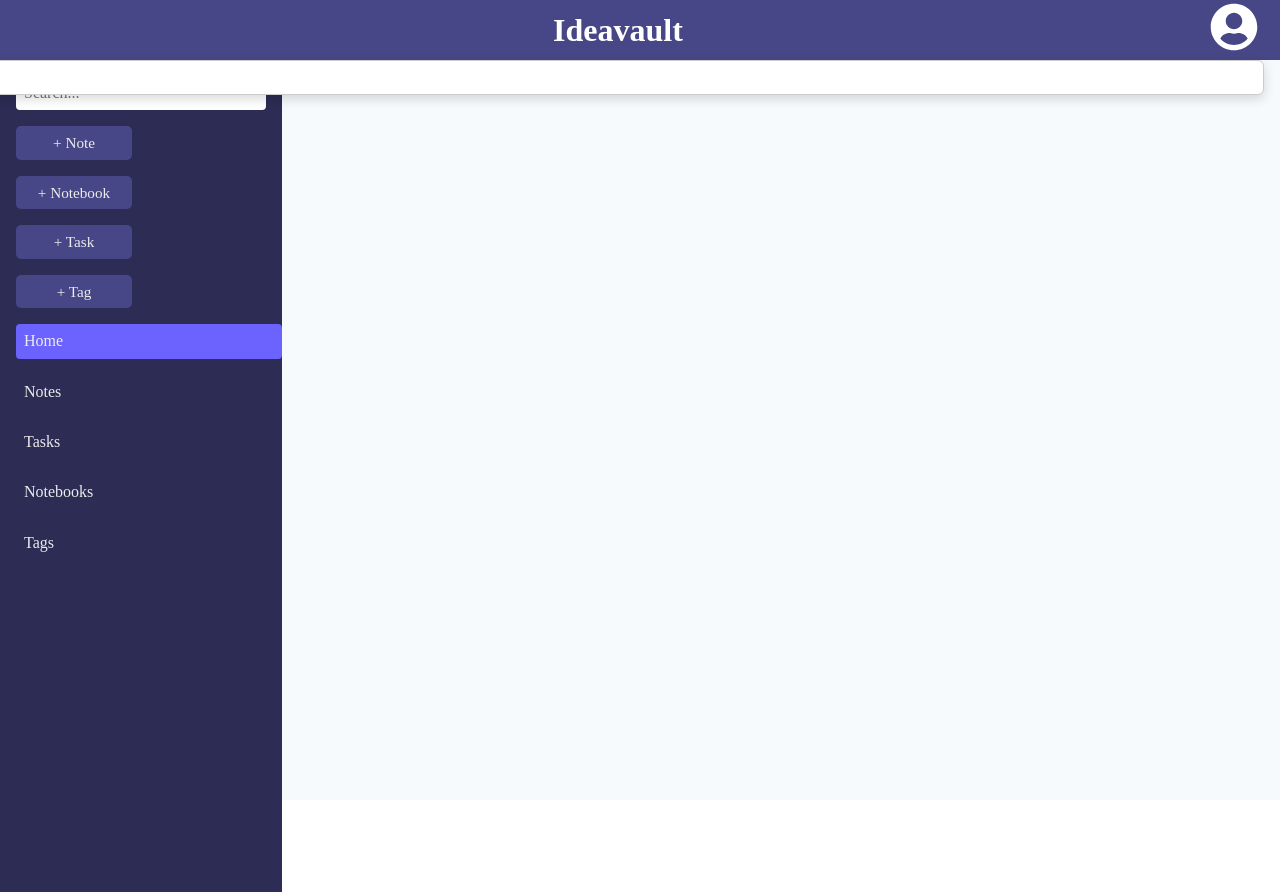
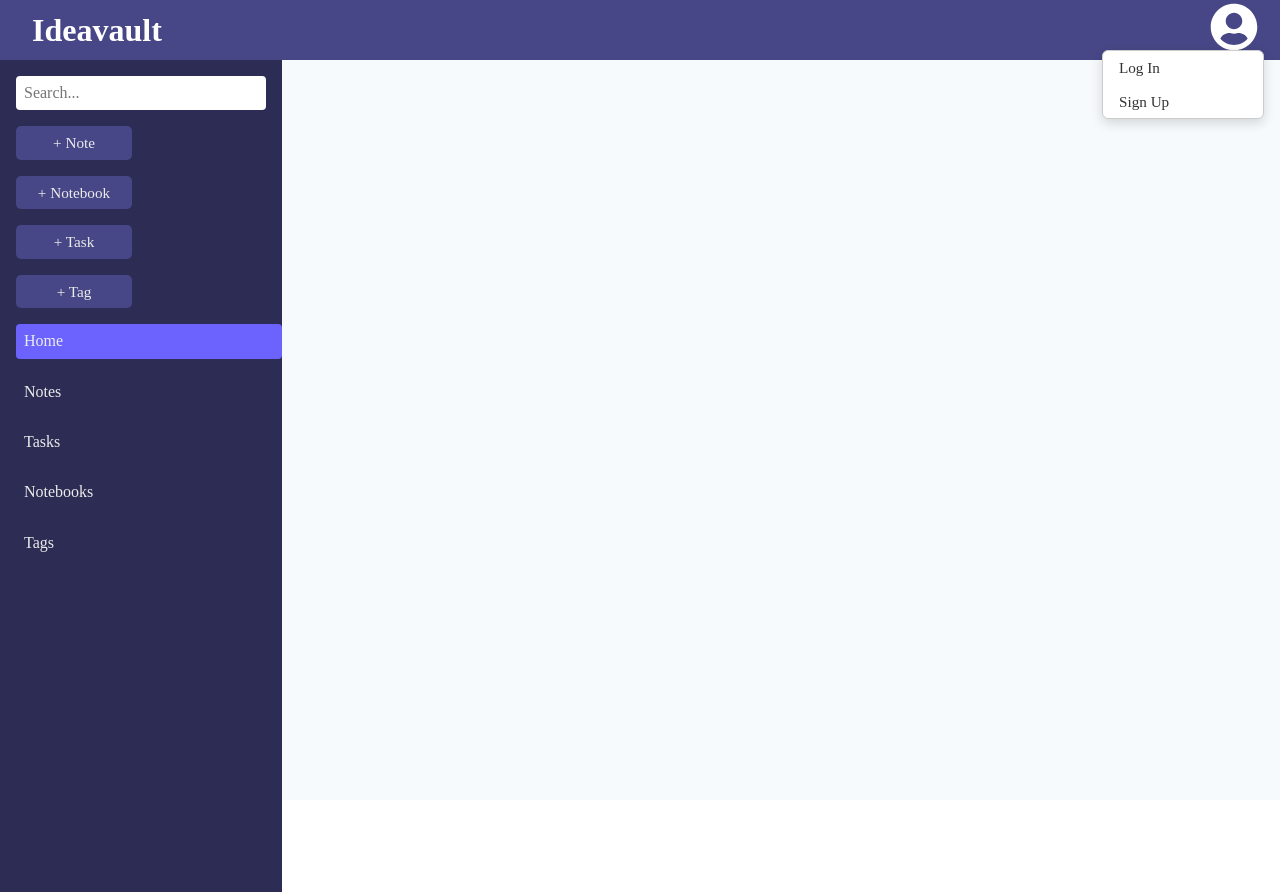
Before and after one commit to kaidenkliegl/IdeaVault, a React (Vite) app in the folder react-vite/: page /home in a window 1280 px wide. Both pictures are taken after a click on the button 1233 px from the left and 27 px from the top of the page. Built offline with nearby package versions, Linux system fonts and the light colour scheme; no server answers.

Commit message:
added a home page

```diff
--- /dev/null
+++ b/react-vite/src/components/HomePage/HomePage.css
@@ -0,0 +1,14 @@
+.homepage-container {
+    display: flex;
+    gap: 1rem;
+    padding: 1rem;
+    align-items: flex-start;
+  }
+
+  .home-notes {
+    flex: 2;
+  }
+
+  .home-notebooks {
+    flex: 1;
+  }
--- /dev/null
+++ b/react-vite/src/components/HomePage/HomePage.jsx
@@ -0,0 +1,19 @@
+
+import AllNotesList from '../NotesPage/UserNotes';
+import NotebookList from '../Notebooks/NotebookList';
+import './Homepage.css';  // Optional: for styling
+
+function HomePage() {
+  return (
+    <div className="homepage-container">
+      <div className="home-notes">
+        <AllNotesList />
+      </div>
+      <div className="home-notebooks">
+        <NotebookList />
+      </div>
+    </div>
+  );
+}
+
+export default HomePage;
--- a/react-vite/src/components/Navigation/Navigation.css
+++ b/react-vite/src/components/Navigation/Navigation.css
@@ -18,7 +18,7 @@
   display: flex;
 }
 
-.Navbar li {
+.Navbar li h1{
   margin-left: 1rem;
   color: white;
 }
--- a/react-vite/src/components/Navigation/Navigation.jsx
+++ b/react-vite/src/components/Navigation/Navigation.jsx
@@ -6,7 +6,6 @@ function Navigation() {
   return (
     <div className="Navbar">
       <ul>
-        <li><div></div></li>
         <li><h1>Ideavault</h1></li>
         <li>
           <ProfileButton />
--- a/react-vite/src/components/Navigation/ProfileButton.css
+++ b/react-vite/src/components/Navigation/ProfileButton.css
@@ -1,5 +1,6 @@
-.profile-button svg {
-    font-size: 3rem;
+.profile-wrapper {
+  position: relative;
+  display: inline-block;
 }
 
 .profile-button {
@@ -17,31 +18,47 @@
   color: #d1d1d1;
 }
 
-  /* Dropdown menu */
+.profile-button svg {
+  font-size: 3rem;
+}
+
 .profile-dropdown {
   position: absolute;
   top: 60px;
-    right: 1rem;
+  right: 0;
   background-color: #ffffff;
   border: 1px solid #ccc;
   border-radius: 6px;
   padding: 0.5rem 0;
   list-style: none;
   margin: 0;
-    min-width: 180px;
+  min-width: 160px;
+  max-width: 280px;
+  width: max-content;
   box-shadow: 0 4px 12px rgba(0, 0, 0, 0.15);
   z-index: 1000;
+  max-width: 200px;
+  left: auto;
+  display: flex;
+  flex-direction: column;
 }
-
-  .profile-dropdown li {
+.logout-btn {
+  background-color: #474787;
+}
+li .logout-btn:hover {
+  background-color: #6c63ff;
+}
+li .profile-dropdown li {
   padding: 0.5rem 1rem;
   font-size: 0.95rem;
   color: #333;
   cursor: pointer;
+  white-space: normal;
+  max-width: 260px; /* limit item width */
 }
 
 .profile-dropdown li:hover {
-    background-color: #f5f5f5;
+  text-decoration: none;
 }
 
 .profile-dropdown button {
@@ -53,8 +70,25 @@
   padding: 0.5rem 1rem;
   font-size: 0.95rem;
   cursor: pointer;
+  white-space: normal;
 }
-
+.user-info {
+  font-weight: bold;
+  text-decoration: none;
+}
+.logout-btn {
+  background-color: #474787;
+}
+.logout-btn:hover {
+  background-color: #6c63ff;
+}
 .profile-dropdown button:hover {
   background-color: #f5f5f5;
 }
+
+/* Responsive for very small screens */
+@media (max-width: 400px) {
+  .profile-dropdown {
+    max-width: 90vw;
+  }
+}
--- a/react-vite/src/components/Navigation/ProfileButton.jsx
+++ b/react-vite/src/components/Navigation/ProfileButton.jsx
@@ -44,19 +44,19 @@ function ProfileButton() {
   };
 
   return (
-    <>
+    <div className="profile-wrapper">
       <button className="profile-button" onClick={toggleMenu}>
         <FaUserCircle />
       </button>
       {showMenu && (
-        <ul className={"profile-dropdown"} ref={ulRef}>
+        <ul className="profile-dropdown" ref={ulRef}>
           {user ? (
             <>
-              <li>{user.username}</li>
-              <li>{user.email}</li>
-              <li>
-                <button onClick={logout}>Log Out</button>
-              </li>
+              <li className="user-info">{user.username}</li>
+              <li className="user-info">{user.email}</li>
+
+                <button className="logout-btn" onClick={logout}>Log Out</button>
+
             </>
           ) : (
             <>
@@ -74,8 +74,9 @@ function ProfileButton() {
           )}
         </ul>
       )}
-    </>
+    </div>
   );
+
 }
 
 export default ProfileButton;
--- a/react-vite/src/components/NotesPage/UserNotes.css
+++ b/react-vite/src/components/NotesPage/UserNotes.css
@@ -9,6 +9,29 @@
     row-gap: 20px;
     column-gap: 25px;
 }
+.reset-btn-container {
+    display: flex;
+    justify-content: center;
+    margin-bottom: 2vh; /* some spacing below the button */
+  }
+  .reset-notes-button {
+    display: block;
+    width: 130px;
+    padding: 0.5rem;
+    margin-bottom: 1rem;
+    background-color: #6666aa;
+    color: #ECECEC;
+    text-decoration: none;
+    border: none;
+    border-radius: 5px;
+    text-align: center;
+    font-size: 0.95rem;
+    transition: background-color 0.2s ease;
+  }
+
+  .reset-notes-button:hover {
+    background-color: #6C63FF;
+  }
 .all-notes-list li {
     flex: 0 0 100%;
     box-sizing: border-box;
--- a/react-vite/src/components/NotesPage/UserNotes.jsx
+++ b/react-vite/src/components/NotesPage/UserNotes.jsx
@@ -1,5 +1,5 @@
 import { useEffect } from "react";
-import { Link } from "react-router-dom";
+import { Link, useLocation } from "react-router-dom";
 import { useDispatch, useSelector } from "react-redux";
 import { thunkFetchAllNotes, deleteNote } from "../../redux/notes/notesThunks";
 import NoteItem from "./Note/NoteItem";
@@ -7,9 +7,12 @@ import "./UserNotes.css";
 
 function AllNotesList() {
   const dispatch = useDispatch();
+  const location = useLocation();
   const notes = useSelector((state) =>
     state.notes.allIds.map((id) => state.notes.byId[id])
   );
+  //check if loaction is on the home page for the button
+  const isHomePage = location.pathname === "/home";
 
   useEffect(() => {
     dispatch(thunkFetchAllNotes());
@@ -19,6 +22,11 @@ function AllNotesList() {
     await dispatch(deleteNote(id));
   };
 
+  //using conditional rendering  can use this as a way to display all notes again
+  const showAllNotes = () => {
+    dispatch(thunkFetchAllNotes());
+  };
+
   if (!notes.length) return <div>No notes yet.</div>;
 
   return (
@@ -26,8 +34,14 @@ function AllNotesList() {
       <div className="all-notes-header">
         <h2>All Notes</h2>
       </div>
-
       <div className="all-notes-list">
+        <div className="reset-btn-container">
+          {isHomePage && (
+            <button className="reset-notes-button" onClick={showAllNotes}>
+              Show All Notes
+            </button>
+          )}
+        </div>
         <ul>
           {notes.map((note) => (
             <Link
--- a/react-vite/src/router/index.jsx
+++ b/react-vite/src/router/index.jsx
@@ -15,6 +15,7 @@ import SelectNotebook from '../components/Notebooks/SelectNotebook';
 import TaskNotes from '../components/Tasks/TasksNotes';
 import TagList from '../components/Tags/TagsList';
 import EditTagForm from '../components/Tags/EditTagForm';
+import HomePage from '../components/HomePage/HomePage';
 
 import Layout from './Layout';
 
@@ -24,7 +25,7 @@ export const router = createBrowserRouter([
     children: [
       {
         path: "/home",
-        element: <h1>Welcome To IdeaVault!</h1>,
+        element: <HomePage />,
       },
       {
         path: "login",
```
Also changed, not shown: 5 other files (tests, documents, lock files or other folders). Lines whose indentation alone changed are shown as unchanged.
